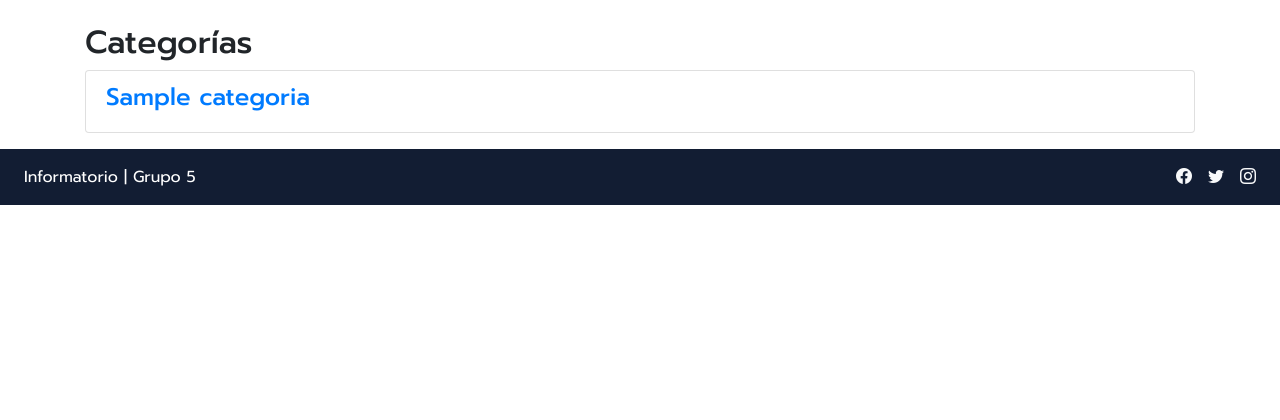
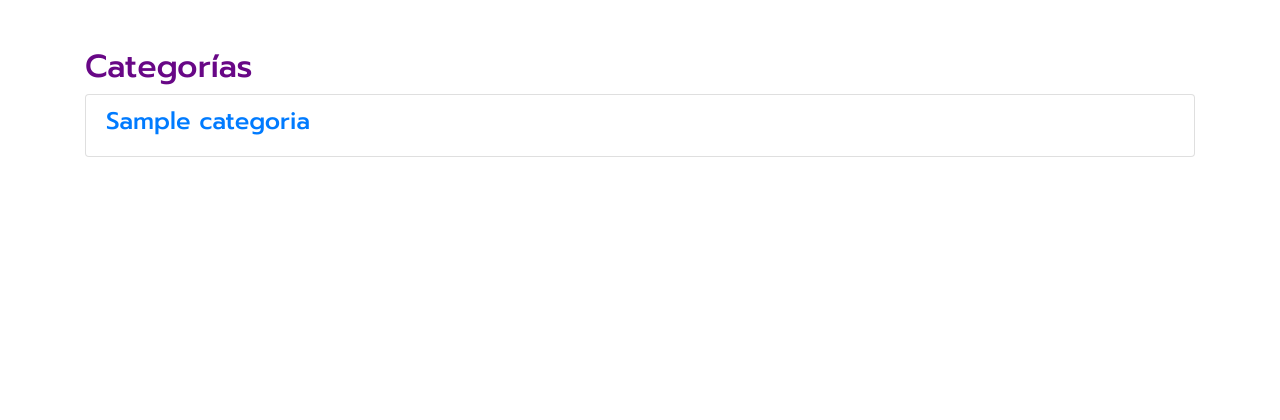
Before and after one commit to NNicolasD/g5-blog, a Django app: page /category/ in a window 1280 px wide. Shown: the part 120-540 px from the top of the page. Run offline with Django 4.2, Linux system fonts and the light colour scheme; tables that the repository leaves empty hold one stand-in row (values such as "Sample post"); some libraries are stand-ins or nearby versions.

Commit message:
Añadido estilo a los templates category

```diff
--- a/src/static/css/style.css
+++ b/src/static/css/style.css
@@ -198,3 +198,9 @@ footer {
     object-fit: cover;
     filter: drop-shadow(0px 0px 10px rgba(0, 0, 0, 0.5));
 }
+
+/* Categories */
+
+.category-list {
+    margin-bottom: 55vh !important;
+}
--- a/src/templates/blog/category_list.html
+++ b/src/templates/blog/category_list.html
@@ -2,9 +2,9 @@
 {% block title %} Categorías {% endblock %}
 {% block content %}
 
-{% if category_list %}
-    <div class="container mt-4">
-        <h2>Categorías</h2>
+    <div class="container category-list mt-5">
+        {% if category_list %}
+        <h2 style="color: rgb(104, 7, 134)">Categorías</h2>
         <ul class="list-group">
             {% for category in category_list %}
                 <li class="list-group-item">
@@ -16,7 +16,6 @@
         </ul>
     </div>
 {% else %}
-    <div class="container mt-4">
         <h2>No hay categorías</h2>
     </div>
 {% endif %}
```
Also changed, not shown: src/templates/blog/category.html (+4 -3 lines).
